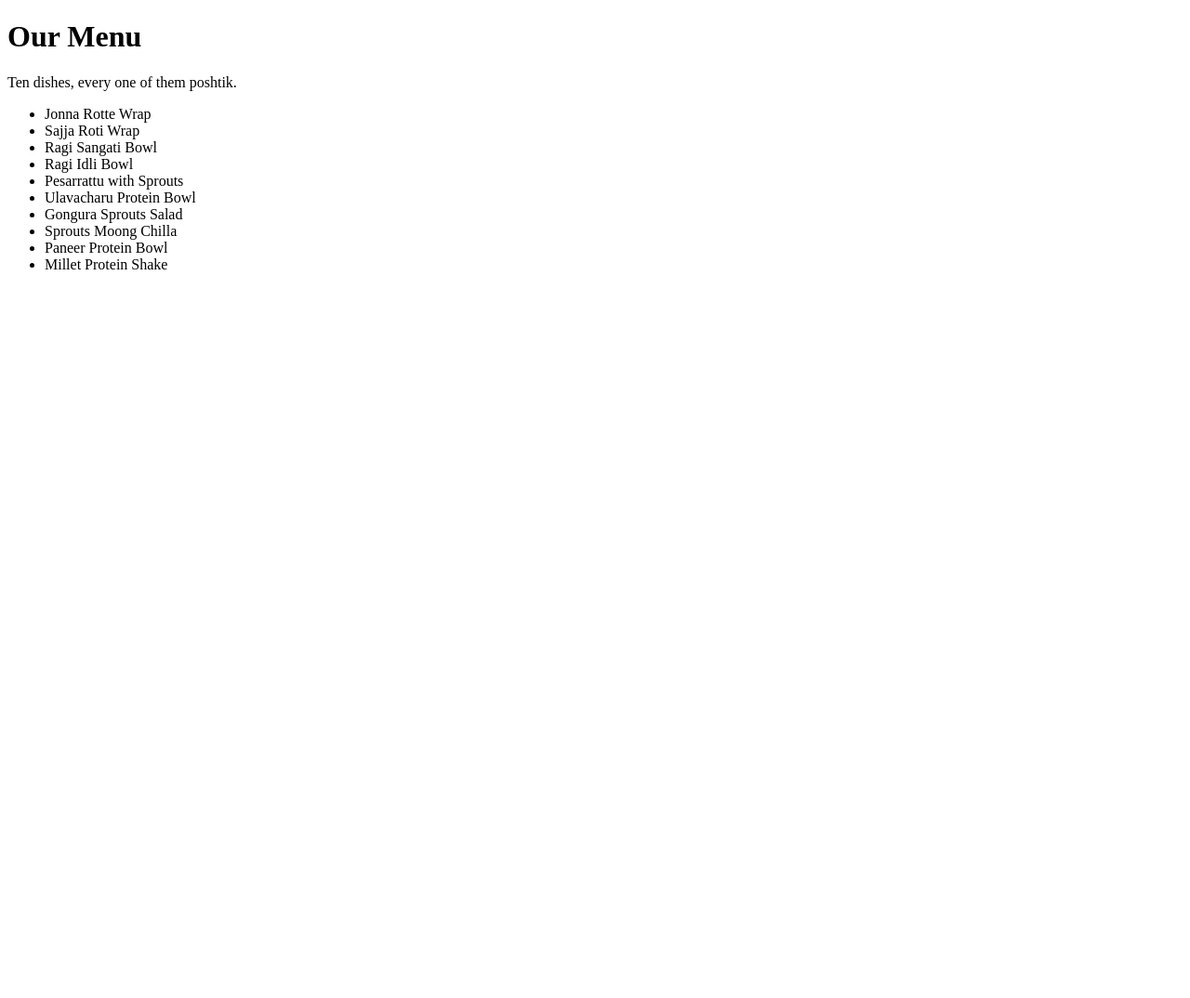
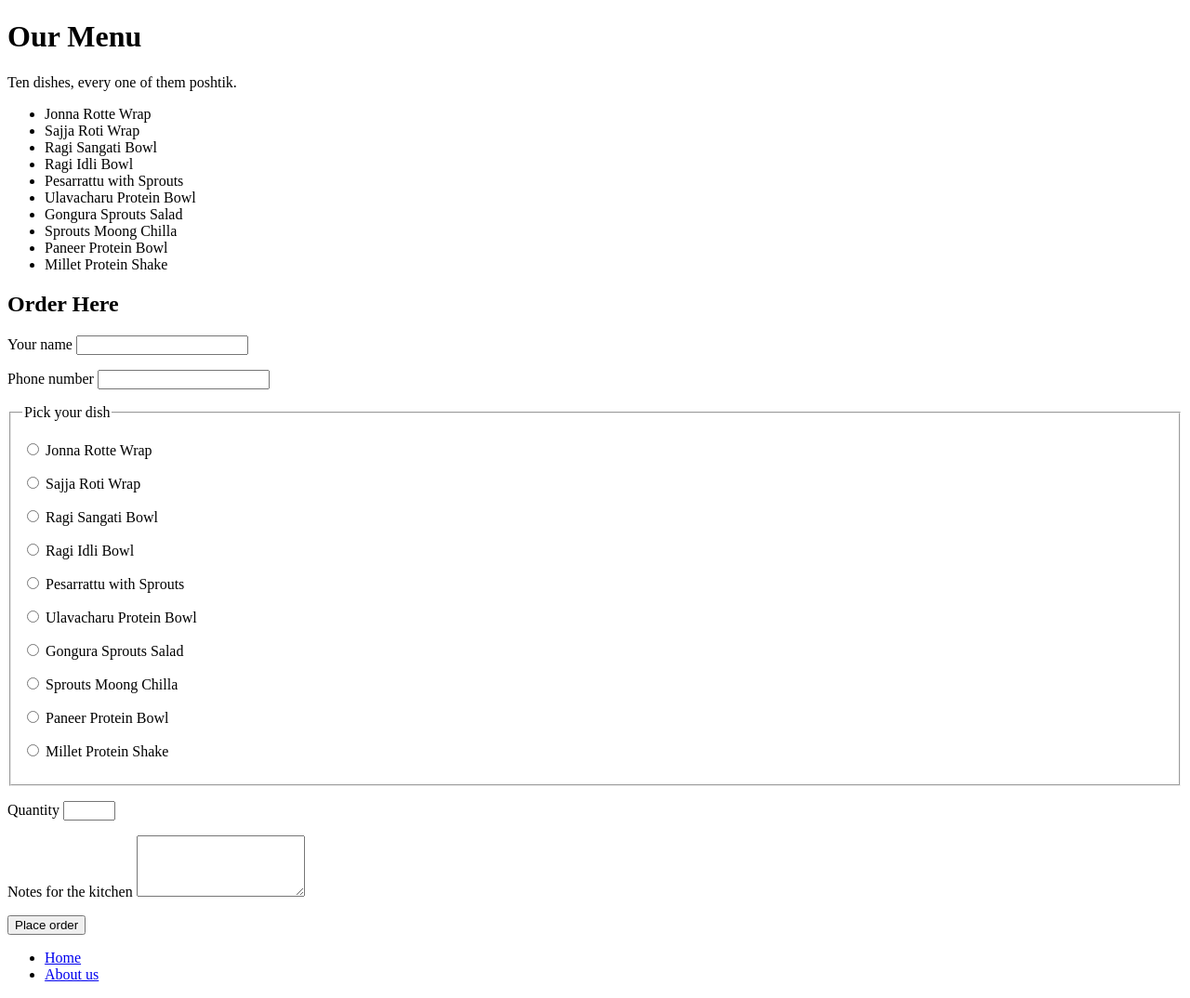
Before and after one commit to Harshini-sarthapu/poshtik-campus, a plain HTML site: page menu.html in a window 1280 px wide. Shown: the whole page at 93% size. Before the commit the page ends 800 px from the top, so only its background shows below. Drawn offline with Linux system fonts and the light colour scheme.

Commit message:
Add order form to menu

```diff
--- a/menu.html
+++ b/menu.html
@@ -23,5 +23,94 @@
         <li>Millet Protein Shake</li>
     </ul>
 
+    <!-- order form -->
+
+    <h2>Order Here</h2>
+
+    <form>
+        <p>
+            <label for="cust-name">Your name</label>
+            <input type="text" id="cust-name" name="cust-name">
+        </p>
+
+        <p>
+            <label for="cust-phone">Phone number</label>
+            <input type="tel" id="cust-phone" name="cust-phone">
+        </p>
+
+        <fieldset>
+            <legend>Pick your dish</legend>
+
+            <p>
+                <input type="radio" id="jonna" name="dish" value="jonna-rotte-wrap">
+                <label for="jonna">Jonna Rotte Wrap</label>
+            </p>
+
+            <p>
+                <input type="radio" id="sajja" name="dish" value="sajja-roti-wrap">
+                <label for="sajja">Sajja Roti Wrap</label>
+            </p>
+
+            <p>
+                <input type="radio" id="sangati" name="dish" value="ragi-sangati-bowl">
+                <label for="sangati">Ragi Sangati Bowl</label>
+            </p>
+
+            <p>
+                <input type="radio" id="idli" name="dish" value="ragi-idli-bowl">
+                <label for="idli">Ragi Idli Bowl</label>
+            </p>
+
+            <p>
+                <input type="radio" id="pesarattu" name="dish" value="pesarattu-with-sprouts">
+                <label for="pesarattu">Pesarrattu with Sprouts</label>
+            </p>
+
+            <p>
+                <input type="radio" id="ulavacharu" name="dish" value="ulavacharu-protein-bowl">
+                <label for="ulavacharu">Ulavacharu Protein Bowl</label>
+            </p>
+
+            <p>
+                <input type="radio" id="gongura" name="dish" value="gongura-sprouts-salad">
+                <label for="gongura">Gongura Sprouts Salad</label>
+            </p>
+
+            <p>
+                <input type="radio" id="chilla" name="dish" value="sprouts-moong-chilla">
+                <label for="chilla">Sprouts Moong Chilla</label>
+            </p>
+
+            <p>
+                <input type="radio" id="paneer" name="dish" value="paneer-protein-bowl">
+                <label for="paneer">Paneer Protein Bowl</label>
+            </p>
+
+            <p>
+                <input type="radio" id="shake" name="dish" value="millet-protein-shake">
+                <label for="shake">Millet Protein Shake</label>
+            </p>
+        </fieldset>
+
+        <p>
+            <label for="qty">Quantity</label>
+            <input type="number" id="qty" name="qty" min="1" max="10">
+        </p>
+
+        <p>
+            <label for="notes">Notes for the kitchen</label>
+            <textarea id="notes" name="notes" rows="4"></textarea>
+        </p>
+
+        <button type="submit">Place order</button>
+    </form>
+
+    <!-- site navigation -->
+
+    <ul>
+        <li><a href="index.html">Home</a></li>
+        <li><a href="about.html">About us</a></li>
+    </ul>
+
 </body>
 </html>
```
